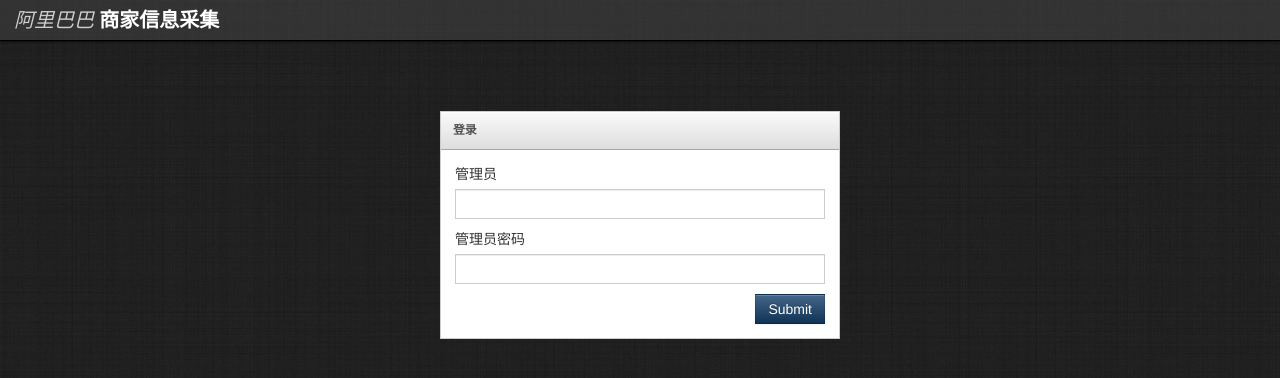
After one commit to francisrol/alibaba-selloffer-spider, a Python web app: template alibaba/app/templates/sign_in.html in a window 1280 px wide. The commit adds this page. Shown: the top 378 px of the page. Run offline with Jinja, Linux system fonts and the light colour scheme; the template is opened without the code that fills it, so the values that code supplies are empty; some libraries are stand-ins or nearby versions.

Commit message:
基本完成功能

```diff
--- a/alibaba/app/__init__.py
+++ b/alibaba/app/__init__.py
@@ -17,6 +17,7 @@
 
 def create_app():
     app = Flask(__name__)
+    app.config['SECRET_KEY'] = 'itcast'
     from .main import main as main_blueprint
     from .api import api as api_blueprint
     app.register_blueprint(main_blueprint)
--- a/alibaba/app/templates/_base.html
+++ b/alibaba/app/templates/_base.html
@@ -8,13 +8,13 @@
     <meta name="description" content="">
     <meta name="author" content="">
 
-    <link rel="stylesheet" type="text/css" href="../static/bootstrap/css/bootstrap.css">
+    <link rel="stylesheet" type="text/css" href="/static/bootstrap/css/bootstrap.css">
 
-    <link rel="stylesheet" type="text/css" href="../static/css/theme.css">
-    <link rel="stylesheet" href="../static/font-awesome/css/font-awesome.css">
+    <link rel="stylesheet" type="text/css" href="/static/css/theme.css">
+    <link rel="stylesheet" href="/static/font-awesome/css/font-awesome.css">
 
-    <script src="../static/js/jquery-1.12.4.js" type="text/javascript"></script>
-      <script src="../static/js/format.js" type="text/javascript"></script>
+    <script src="/static/js/jquery-1.12.4.js" type="text/javascript"></script>
+      <script src="/static/js/format.js" type="text/javascript"></script>
 
     <!-- Demo page code -->
 
@@ -36,46 +36,15 @@
         }
     </style>
 
-    <!-- Le HTML5 shim, for IE6-8 support of HTML5 elements -->
-    <!--[if lt IE 9]>
-      <script src="http://html5shim.googlecode.com/svn/trunk/html5.js"></script>
-    <![endif]-->
-
-    <!-- Le fav and touch icons -->
-    <link rel="shortcut icon" href="../assets/ico/favicon.ico">
-    <link rel="apple-touch-icon-precomposed" sizes="144x144" href="../assets/ico/apple-touch-icon-144-precomposed.png">
-    <link rel="apple-touch-icon-precomposed" sizes="114x114" href="../assets/ico/apple-touch-icon-114-precomposed.png">
-    <link rel="apple-touch-icon-precomposed" sizes="72x72" href="../assets/ico/apple-touch-icon-72-precomposed.png">
-    <link rel="apple-touch-icon-precomposed" href="../assets/ico/apple-touch-icon-57-precomposed.png">
   </head>
-
-  <!--[if lt IE 7 ]> <body class="ie ie6"> <![endif]-->
-  <!--[if IE 7 ]> <body class="ie ie7 "> <![endif]-->
-  <!--[if IE 8 ]> <body class="ie ie8 "> <![endif]-->
-  <!--[if IE 9 ]> <body class="ie ie9 "> <![endif]-->
-  <!--[if (gt IE 9)|!(IE)]><!-->
+{% block body %}
   <body class="">
-  <!--<![endif]-->
 
     <div class="navbar">
         <div class="navbar-inner">
                 <ul class="nav pull-right">
 
-                    <li><a href="#" class="hidden-phone visible-tablet visible-desktop" role="button">Settings</a></li>
-                    <li id="fat-menu" class="dropdown">
-                        <a href="#" role="button" class="dropdown-toggle" data-toggle="dropdown">
-                            <i class="icon-user"></i> Jack Smith
-                            <i class="icon-caret-down"></i>
-                        </a>
-
-                        <ul class="dropdown-menu">
-                            <li><a tabindex="-1" href="#">My Account</a></li>
-                            <li class="divider"></li>
-                            <li><a tabindex="-1" class="visible-phone" href="#">Settings</a></li>
-                            <li class="divider visible-phone"></li>
-                            <li><a tabindex="-1" href="user/sign-in.html">Logout</a></li>
-                        </ul>
-                    </li>
+                    <li><a href="#" class="hidden-phone visible-tablet visible-desktop" role="button"><i class="icon-user"></i> itcast</a></li>
 
                 </ul>
                 <a class="brand" href="/"><span class="first">阿里巴巴</span> <span class="second">商家信息采集</span></a>
@@ -85,13 +54,16 @@
   {% block content %}
   {% endblock %}
 
-    <script src="../static/bootstrap/js/bootstrap.js"></script>
+    <script src="/static/bootstrap/js/bootstrap.js"></script>
     <script type="text/javascript">
         $("[rel=tooltip]").tooltip();
         $(function() {
             $('.demo-cancel-click').click(function(){return false;});
         });
     </script>
-  <script src="../static/js/main.js"></script>
+  <script src="/static/js/main.js"></script>
+  {% block script %}
+  {% endblock %}
   </body>
+{% endblock %}
 </html>
--- a/alibaba/app/templates/index.html
+++ b/alibaba/app/templates/index.html
@@ -3,4 +3,9 @@
 {% block content %}
                 {% include "_left_nav.html" %}
                 {% include "_right_side.html" %}
+                {% block script %}
+                <script>
+                    get_selloffer_list({{first_cid}}, {{first_sid}}, 1)
+                </script>
+                {% endblock %}
 {% endblock %}
--- /dev/null
+++ b/alibaba/app/templates/sign_in.html
@@ -0,0 +1,52 @@
+{% extends "_base.html" %}
+
+{% block body %}
+ <body class="">
+    <div class="navbar">
+        <div class="navbar-inner">
+                <ul class="nav pull-right">
+
+                </ul>
+                <a class="brand" href="/"><span class="first">阿里巴巴</span> <span class="second">商家信息采集</span></a>
+        </div>
+    </div>
+
+        <div class="row-fluid">
+    <div class="dialog">
+        <div class="block">
+            <p class="block-heading">登录</p>
+            <div class="block-body">
+                <form action="/login/" method="post">
+                    <div class="form-group">
+                        <label>管理员</label>
+                        <input type="text" class="form-control span12" name="username" />
+                    </div>
+                    <div class="form-group">
+                        <label>管理员密码</label>
+                        <input type="password" class="form-control span12" name="password" />
+                    </div>
+                    <div class="form-group pull-left">
+                        <label style="color:red;">{{message}}</label>
+                    </div>
+                    <div class="form-group pull-right">
+                        <button type="submit" class="btn btn-primary">Submit</button>
+                    </div>
+                    <div class="clearfix"></div>
+                </form>
+            </div>
+        </div>
+        <!--<p class="pull-right" style=""><a href="#" target="blank">Theme by Portnine</a></p>-->
+        <!--<p><a href="reset-password.html">Forgot your password?</a></p>-->
+    </div>
+</div>
+
+    <script src="../../static/bootstrap/js/bootstrap.js"></script>
+    <!--<script type="text/javascript">-->
+        <!--$("[rel=tooltip]").tooltip();-->
+        <!--$(function() {-->
+            <!--$('.demo-cancel-click').click(function(){return false;});-->
+        <!--});-->
+    <!--</script>-->
+
+  </body>
+{% endblock %}
--- a/alibaba/config.py
+++ b/alibaba/config.py
@@ -26,6 +26,6 @@
 }
 
 # 限制一次允许运行的爬虫数
-MAX_SPIDER_NUM = 3
+MAX_SPIDER_NUM = 1
 
 OFFSET = 100    # 单页默认显示条数
--- a/alibaba/runSpider.py
+++ b/alibaba/runSpider.py
@@ -38,13 +38,8 @@
         self.sub_category = db.fetchOne("sub_category", where=" where id=%s" % self.sub_category_id)
         self.category = db.fetchOne("category", where=" where id=%s" % self.category_id)
 
-
     def run(self):
-
         settings.set("SPIDER_PARAMS", {"CATEGORY": self.category, "SUB_CATEGORY": self.sub_category})
         process = CrawlerProcess(settings)
         process.crawl('selloffer')
         process.start()
-
-    def __str__(self):
-        return self.name
```
Also changed, not shown: alibaba/app/api/views_get_data.py (+36 -0 lines), alibaba/app/api/views_make_action.py (+11 -1 lines), alibaba/app/decorators.py (added, +24 -0 lines), alibaba/app/main/errors.py (deleted, +0 -13 lines), alibaba/app/main/views.py (+32 -2 lines), alibaba/app/static/js/main.js (+5 -2 lines), alibaba/app/templates/_right_side.html (+5 -5 lines), alibaba/app/templates/user/sign-in.html (+1 -21 lines).
